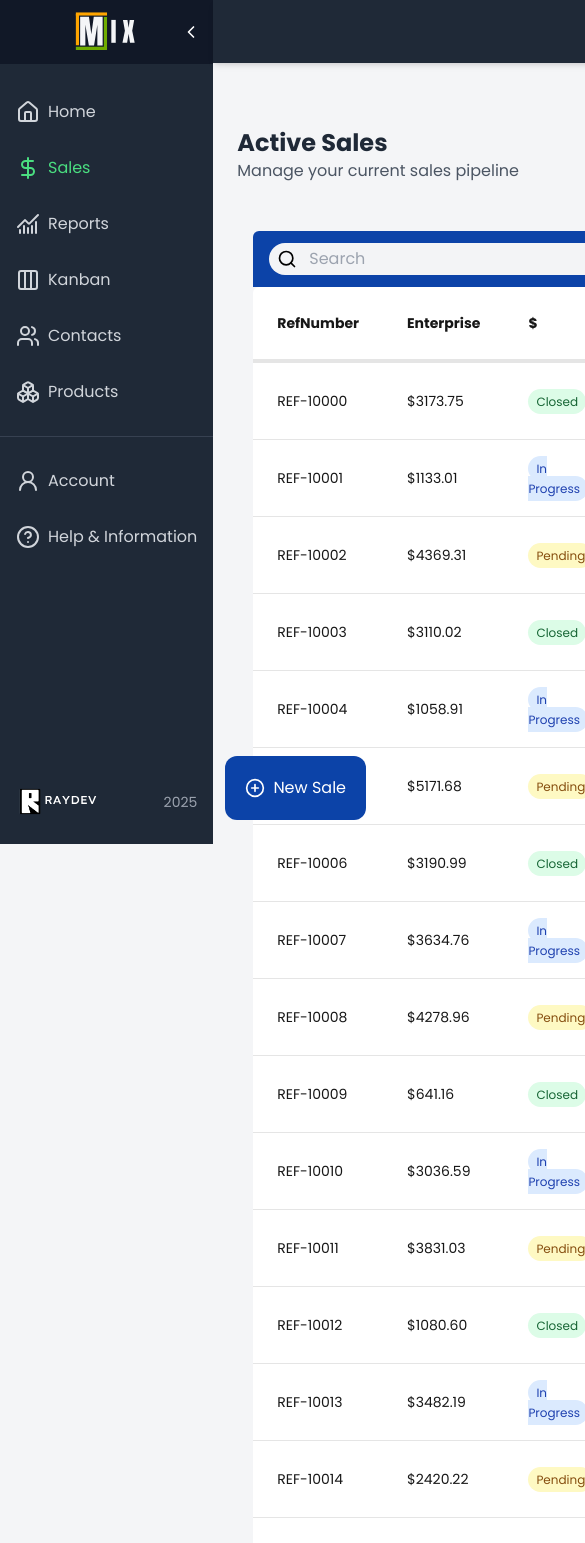
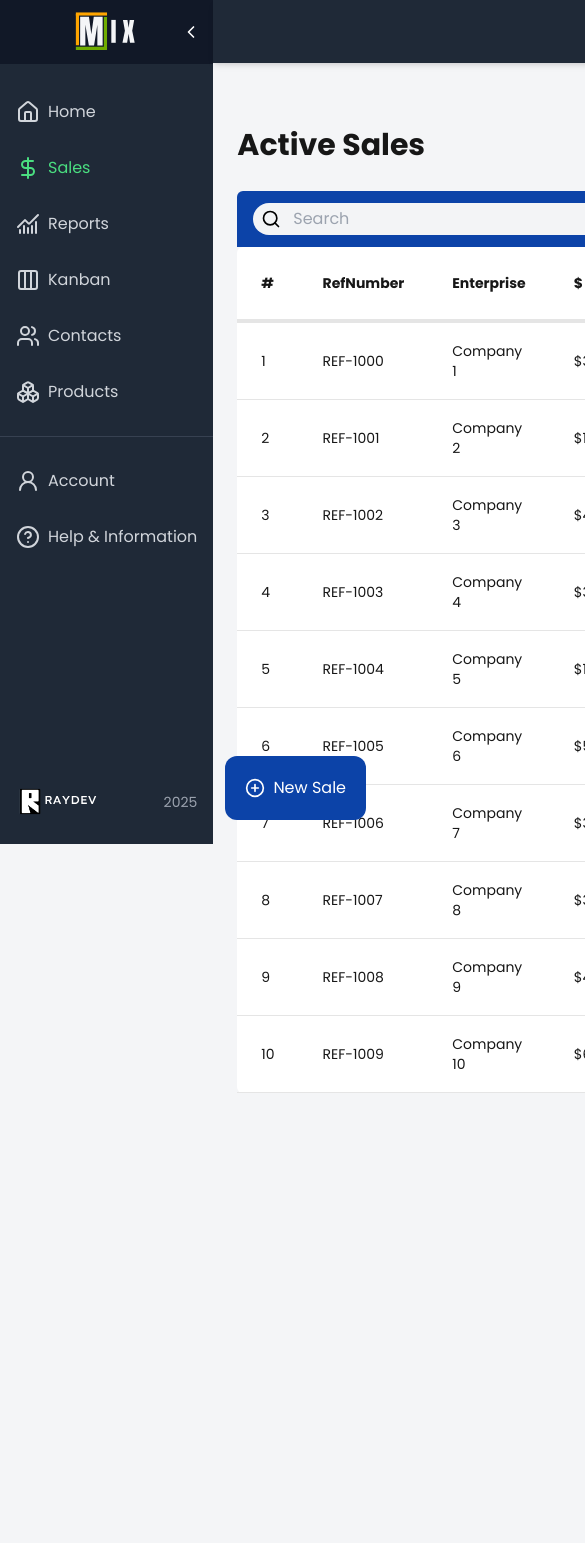
Before and after one commit to BlueE-05/MIX, a Next.js app in the folder MIX-Frontend/: page /crm/sales in a window 390 px wide. Shown: the top 1543 px of the page, 585 px wide, since content can reach past the window. After the commit the page ends 1125 px from the top, so only its background shows below. Built offline with nearby package versions, Linux system fonts and the light colour scheme.

Commit message:
Fix: Sales page table hover

```diff
--- a/MIX-Frontend/src/app/crm/sales/page.tsx
+++ b/MIX-Frontend/src/app/crm/sales/page.tsx
@@ -13,101 +13,119 @@ interface SaleFormData {
   endDate: Date | null;
 }
 
+interface SaleRow {
+  id: number;
+  refNumber: string;
+  enterprise: string;
+  amount: string;
+  status: React.ReactNode;
+  lastContact: string;
+  closingDate: string;
+  creationDate: string;
+  actions: React.ReactNode;
+}
+
 export default function SalesPage() {
-  const salesHeaders = ["RefNumber", "Enterprise", "$", "Status", "Last Contact", "Closing Date", "Creation Date", ""];
-
-  const [salesData, setSalesData] = useState<React.ReactNode[][]>([]);
+  const salesHeaders = ["#", "RefNumber", "Enterprise", "$", "Status", "Last Contact", "Closing Date", "Creation Date", ""];
+  const [salesData, setSalesData] = useState<SaleRow[]>([]);
   const [showForm, setShowForm] = useState(false);
 
   useEffect(() => {
-    // Generación de datos de ejemplo para la tabla
-    const data: React.ReactNode[][] = Array.from({ length: 25 }, (_, i) => {
-      const refNumber = `REF-${10000 + i}`;
-      const amount = `$${(Math.random() * 5000 + 500).toFixed(2)}`;
+    // Simulación de datos de ventas
+    const sampleSales: SaleRow[] = Array.from({ length: 10 }, (_, i) => {
       const statusOptions = ["Closed", "In Progress", "Pending"];
       const status = statusOptions[i % 3];
-      const lastContact = new Date(2025, 2, (i % 28) + 1).toLocaleDateString("en-US");
-      const closingDate = new Date(2025, 2, (i % 28) + 10).toLocaleDateString("en-US");
-      const creationDate = new Date(2025, 1, (i % 28) + 1).toLocaleDateString("en-US");
+      const color = status === "Closed" ? "green" : status === "In Progress" ? "blue" : "yellow";
 
-      return [
-        refNumber,
-        amount,
-        <span key={`status-${i}`} className={`px-2 py-1 rounded-full text-xs font-medium ${
-          status === 'Closed' ? 'bg-green-100 text-green-800' :
-          status === 'In Progress' ? 'bg-blue-100 text-blue-800' :
-          'bg-yellow-100 text-yellow-800'
-        }`}>
+      return {
+        id: i + 1,
+        refNumber: `REF-${1000 + i}`,
+        enterprise: `Company ${i + 1}`,
+        amount: `$${(Math.random() * 5000 + 500).toFixed(2)}`,
+        status: (
+          <span
+            key={`status-${i}`}
+            className={`px-2 py-1 rounded-full text-xs font-medium
+              ${color === 'green' ? 'bg-green-100 text-green-800' :
+                color === 'blue' ? 'bg-blue-100 text-blue-800' :
+                  'bg-yellow-100 text-yellow-800'}`}>
             {status}
-        </span>,
-        lastContact,
-        closingDate,
-        creationDate,
-        <ArrowRightButton key={`arrow-${i}`} />
-      ];
+          </span>
+        ),
+        lastContact: new Date(2025, 2, (i % 28) + 1).toLocaleDateString("en-US"),
+        closingDate: new Date(2025, 2, (i % 28) + 10).toLocaleDateString("en-US"),
+        creationDate: new Date(2025, 1, (i % 28) + 1).toLocaleDateString("en-US"),
+        actions: <ArrowRightButton key={`arrow-${i}`} />,
+      };
     });
 
-    setSalesData(data);
+    setSalesData(sampleSales);
   }, []);
 
   const handleNewSale = (newSaleData: SaleFormData) => {
-    // Procesamos los datos del formulario
-    const newRow = [
-      `REF-${10000 + salesData.length}`,
-      '$0.00',
+    const newId = salesData.length + 1;
+    const color = newSaleData.status === "Accepted" ? "green" :
+      newSaleData.status === "Cancelled" ? "red" : "yellow";
+
+    const newSale: SaleRow = {
+      id: newId,
+      refNumber: `REF-${1000 + newId}`,
+      enterprise: newSaleData.contact || "N/A",
+      amount: "$0.00",
+      status: (
         <span
-        key = {`status-${newSaleData.contact}`} // Posible necesidad de cambiar la llave, por el id
-        className={`px-2 py-1 rounded-full text-xs font-medium ${
-          newSaleData.status === 'Acepted' ? 'bg-green-100 text-green-800' :
-          newSaleData.status === 'Cancelled' ? 'bg-red-100 text-red-800' :
-          'bg-yellow-100 text-yellow-800'
-      }`}>
+          key={`status-${newId}`}
+          className={`px-2 py-1 rounded-full text-xs font-medium
+            ${color === 'green' ? 'bg-green-100 text-green-800' :
+              color === 'red' ? 'bg-red-100 text-red-800' :
+                'bg-yellow-100 text-yellow-800'}`}>
           {newSaleData.status || 'Pending'}
-      </span>,
-      new Date().toLocaleDateString("en-US"),
-      newSaleData.endDate?.toLocaleDateString("en-US") || '-',
-      newSaleData.startDate?.toLocaleDateString("en-US") || new Date().toLocaleDateString("en-US"),
-      <ArrowRightButton key={salesData.length} />
-    ];
+        </span>
+      ),
+      lastContact: new Date().toLocaleDateString("en-US"),
+      closingDate: newSaleData.endDate?.toLocaleDateString("en-US") || "-",
+      creationDate: newSaleData.startDate?.toLocaleDateString("en-US") || new Date().toLocaleDateString("en-US"),
+      actions: <ArrowRightButton key={`arrow-${newId}`} />,
+    };
 
-    setSalesData([...salesData, newRow]);
+    setSalesData([...salesData, newSale]);
     setShowForm(false);
   };
 
+  const salesDataForTable: React.ReactNode[][] = salesData.map(sale => [
+    sale.id,
+    sale.refNumber,
+    sale.enterprise,
+    sale.amount,
+    sale.status,
+    sale.lastContact,
+    sale.closingDate,
+    sale.creationDate,
+    sale.actions,
+  ]);
+
   return (
     <main className="min-h-screen p-6">
-      <div className="max-w-full mx-auto">
-        {/* Header */}
-        <div className="flex flex-col sm:flex-row justify-between items-start sm:items-center gap-4 mb-6">
-          <div>
-            <h1 className="text-2xl sm:text-3xl font-bold text-gray-800">Active Sales</h1>
-            <p className="text-gray-600">Manage your current sales pipeline</p>
-          </div>
+      {/* Title */}
+      <h1 className="font-bold text-3xl mb-5">Active Sales</h1>
 
-          <div className="fixed bottom-6 right-6">
-            <div onClick={() => setShowForm(true)} className='cursor-pointer'>
-              <RoundedButton color="#0C43A8" text="New Sale" Icon={CirclePlus} /> {/*Aqui esta el color del boton*/}
-            </div>
-          </div>
-        </div>
-
-        {/* Table Container */}
-        <div className="rounded-xl p-4 sm:p-6 overflow-visible">
-          <CustomTable headers={salesHeaders} data={salesData} color="#0C43A8" /> {/*Aqui esta el color de la tabla*/}
-        </div>
-      </div>
+      {/* Sales Table */}
+      <CustomTable headers={salesHeaders} data={salesDataForTable} color="#0C43A8" />
 
       {/* Modal Form */}
       {showForm && (
-        <div className="fixed inset-0 bg-black bg-opacity-50 flex items-center justify-center z-50 p-4">
-          <div className="w-full max-w-2xl">
         <Formulario
           onClose={() => setShowForm(false)}
           onSubmit={handleNewSale}
         />
+      )}
+
+      {/* New Sale Button */}
+      <div className="fixed bottom-6 right-6">
+        <div onClick={() => setShowForm(true)} className='cursor-pointer'>
+          <RoundedButton color="#0C43A8" text="New Sale" Icon={CirclePlus} />
         </div>
       </div>
-      )}
     </main>
   );
 }
```
Lines whose indentation alone changed are shown as unchanged.
